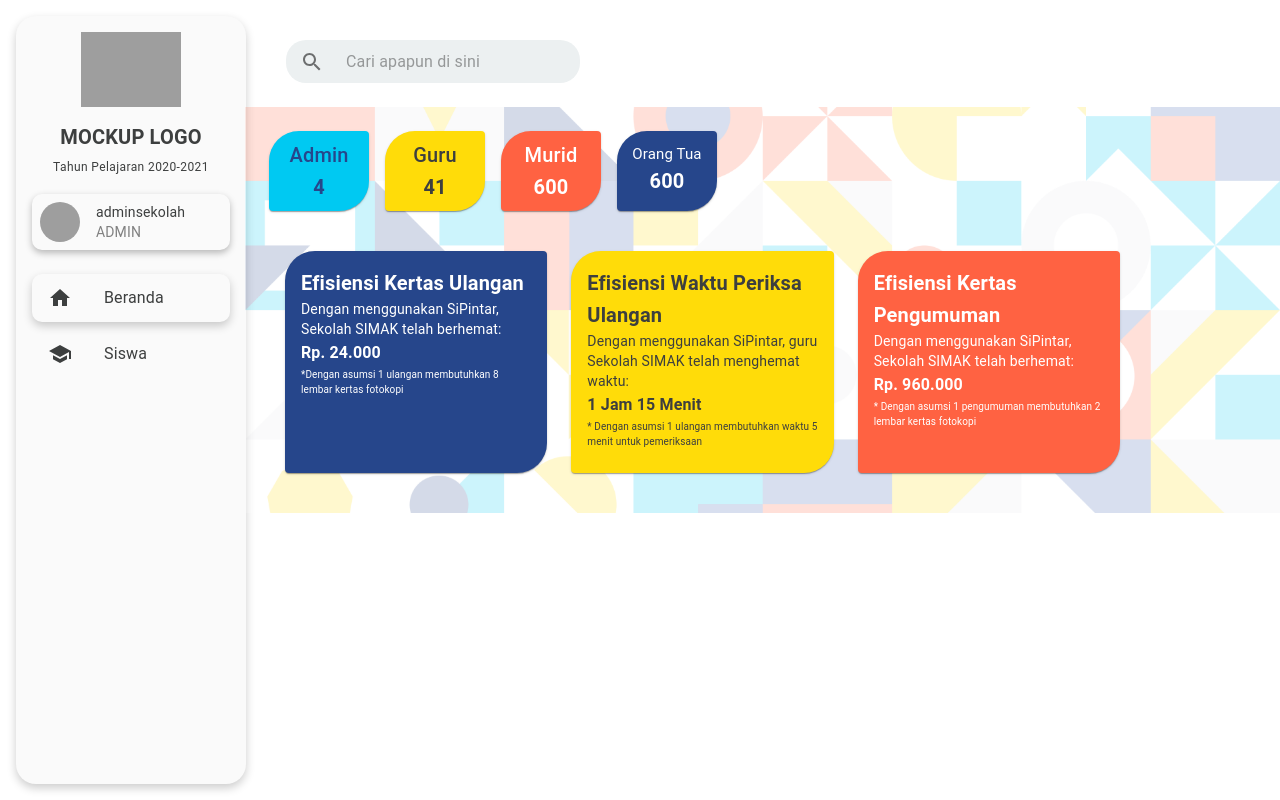
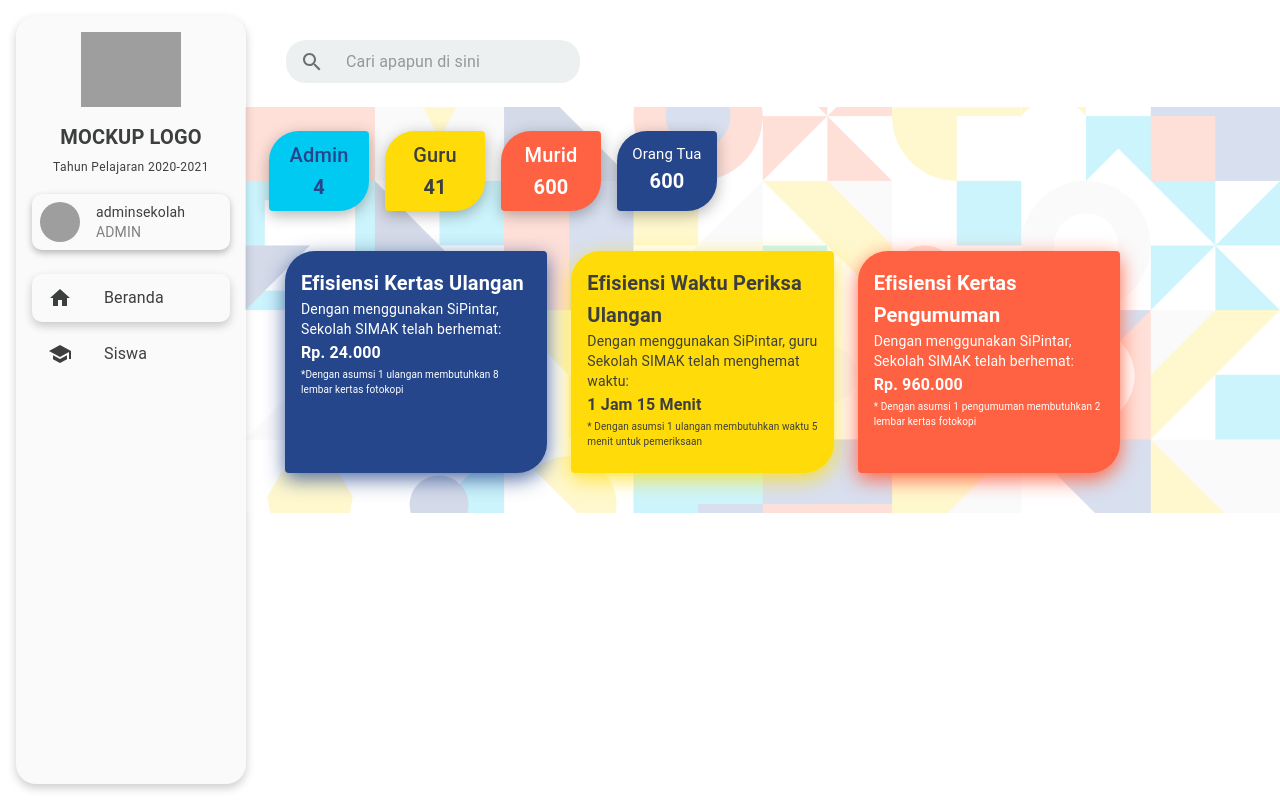
Before and after one commit to IlhamMuhamadNur/sekolahku-fe, a React (Vite) app: page /admindashboard in a window 1280 px wide. Built offline with nearby package versions, Linux system fonts and the light colour scheme; grey boxes are pictures that could not be loaded.

Commit message:
box shadow dashboard

```diff
--- a/src/components/AdminDashboard.jsx
+++ b/src/components/AdminDashboard.jsx
@@ -166,6 +166,7 @@ const AdminDashboard = () => {
                 height: 80,
                 borderTopLeftRadius: "30px",
                 borderBottomRightRadius: "30px",
+                boxShadow: "0px 4px 15px rgba(0, 0, 0, 0.3)",
               }}
             >
               <CardContent
@@ -192,6 +193,7 @@ const AdminDashboard = () => {
                 height: 80,
                 borderTopLeftRadius: "30px",
                 borderBottomRightRadius: "30px",
+                boxShadow: "0px 4px 15px rgba(0, 0, 0, 0.3)",
               }}
             >
               <CardContent
@@ -218,6 +220,7 @@ const AdminDashboard = () => {
                 height: 80,
                 borderTopLeftRadius: "30px",
                 borderBottomRightRadius: "30px",
+                boxShadow: "0px 4px 15px rgba(0, 0, 0, 0.3)",
               }}
             >
               <CardContent
@@ -244,6 +247,7 @@ const AdminDashboard = () => {
                 height: 80,
                 borderTopLeftRadius: "30px",
                 borderBottomRightRadius: "30px",
+                boxShadow: "0px 4px 15px rgba(0, 0, 0, 0.3)",
               }}
             >
               <CardContent
@@ -279,6 +283,7 @@ const AdminDashboard = () => {
                 color: "white",
                 borderTopLeftRadius: "30px",
                 borderBottomRightRadius: "30px",
+                boxShadow: "0px 6px 20px rgba(38, 70, 139, 0.8)",
               }}
             >
               <CardContent>
@@ -302,6 +307,7 @@ const AdminDashboard = () => {
                 color: "#3D3F3F",
                 borderTopLeftRadius: "30px",
                 borderBottomRightRadius: "30px",
+                boxShadow: "0px 6px 20px rgba(255, 220, 9, 0.8)",
               }}
             >
               <CardContent>
@@ -327,6 +333,7 @@ const AdminDashboard = () => {
                 color: "white",
                 borderTopLeftRadius: "30px",
                 borderBottomRightRadius: "30px",
+                boxShadow: "0px 6px 20px rgba(255, 98, 66, 1)",
               }}
             >
               <CardContent>
```
